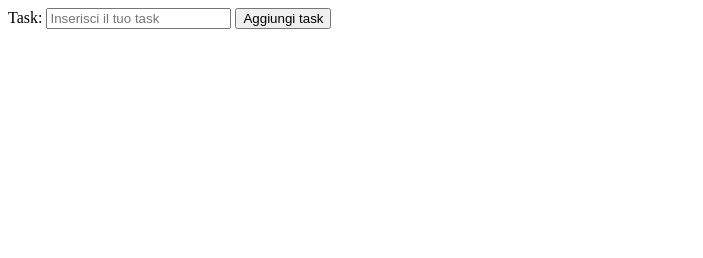
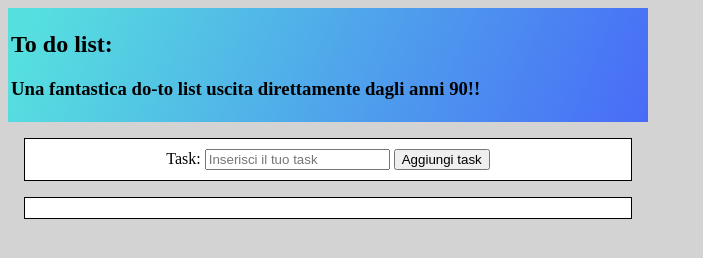
Before and after one commit to alessioportacci/Epicode-U1-W3-D3, a plain HTML site: page index.html in a window 1280 px wide. Shown: the whole page, without its empty margins (0-703 px from the left). Drawn offline with Linux system fonts and the light colour scheme.

Commit message:
Aggiunto css anni 90

```diff
--- a/assets/css/style.css
+++ b/assets/css/style.css
@@ -1,3 +1,28 @@
 .strikethroughText {
     text-decoration: line-through;
   }
+
+  body {
+    max-width: 50%;
+    background-color: lightgray;
+  }
+
+  header {
+    background: linear-gradient(
+      112.2deg,
+      rgb(86, 223, 223) 4.7%,
+      rgb(71, 95, 250) 110.1%
+    );
+    padding: 3px;
+  }
+
+  section {
+    margin: 1em;
+    padding: 10px;
+    border: 1px solid black;
+    background-color: white;
+  }
+
+  section:first-child {
+    text-align: center;
+  }
--- a/index.html
+++ b/index.html
@@ -6,8 +6,14 @@
     <meta name="viewport" content="width=device-width, initial-scale=1.0" />
     <title>Document</title>
     <link rel="stylesheet" href="assets/css/style.css" />
+
+    <style></style>
   </head>
   <body>
+    <header title="Non ho un grande senso dello stile">
+      <h2>To do list:</h2>
+      <h3>Una fantastica do-to list uscita direttamente dagli anni 90!!</h3>
+    </header>
     <main>
       <section>
         <form id="task-form">
@@ -16,6 +22,7 @@
             id="input-task"
             type="text"
             placeholder="Inserisci il tuo task"
+            required
           />
           <button>Aggiungi task</button>
         </form>
```
